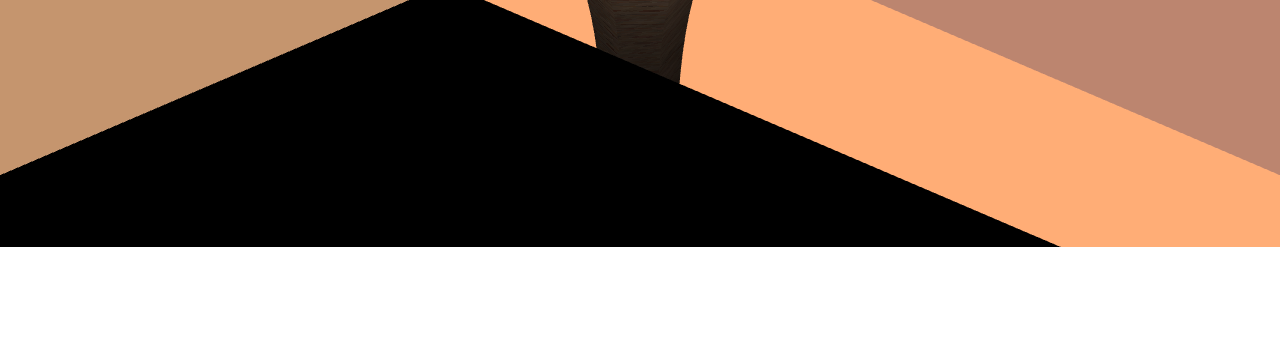
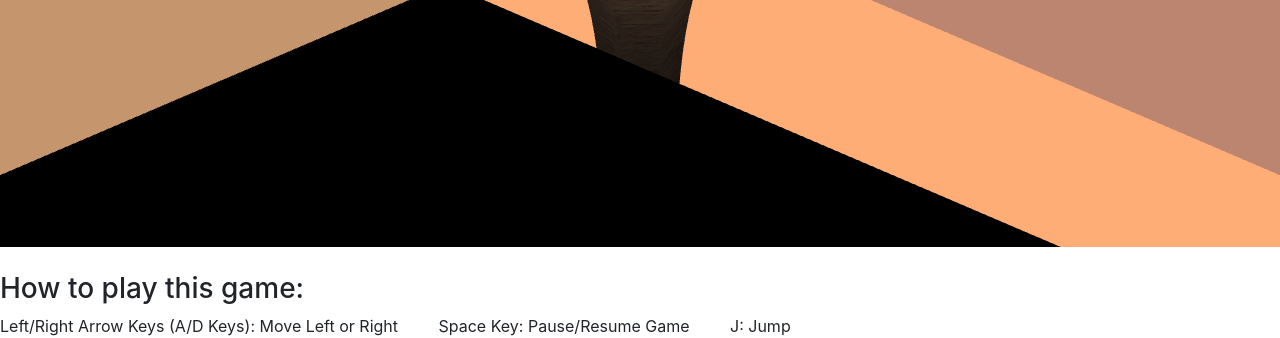
Before and after one commit to jassiay/TunnelRush, a plain HTML site: page index.html in a window 1280 px wide. Shown: the part 473-811 px from the top of the page. Drawn offline with nearby package versions, Linux system fonts and the light colour scheme; animation ran at ten frames a second; a web font is replaced by a local one.

Commit message:
Update 1

```diff
--- a/index.html
+++ b/index.html
@@ -48,9 +48,12 @@
 	</head>
 	<body>
 		<canvas id="canvas" width="1280" height="720"></canvas>
-		<!-- <audio hidden controls autoplay loop>
-			<source src="assets/song.mp3" type="audio/mpeg">
-		</audio> -->
+		<div id="instructions" style="margin-top: 1.2rem">
+			<h3>How to play this game:</h3>
+			<span>Left/Right Arrow Keys (A/D Keys): Move Left or Right&nbsp;&nbsp;&nbsp;&nbsp;&nbsp;&nbsp;&nbsp;&nbsp;</span>
+			<span>Space Key: Pause/Resume Game&nbsp;&nbsp;&nbsp;&nbsp;&nbsp;&nbsp;&nbsp;&nbsp;</span>
+			<span>J: Jump</span>
+		</div>
 		<div id="info">Distance: 0<br/>Level: 1
 		</div>
 		<div id="start-game" class="game-menu">
```
Also changed, not shown: 1 other file.
